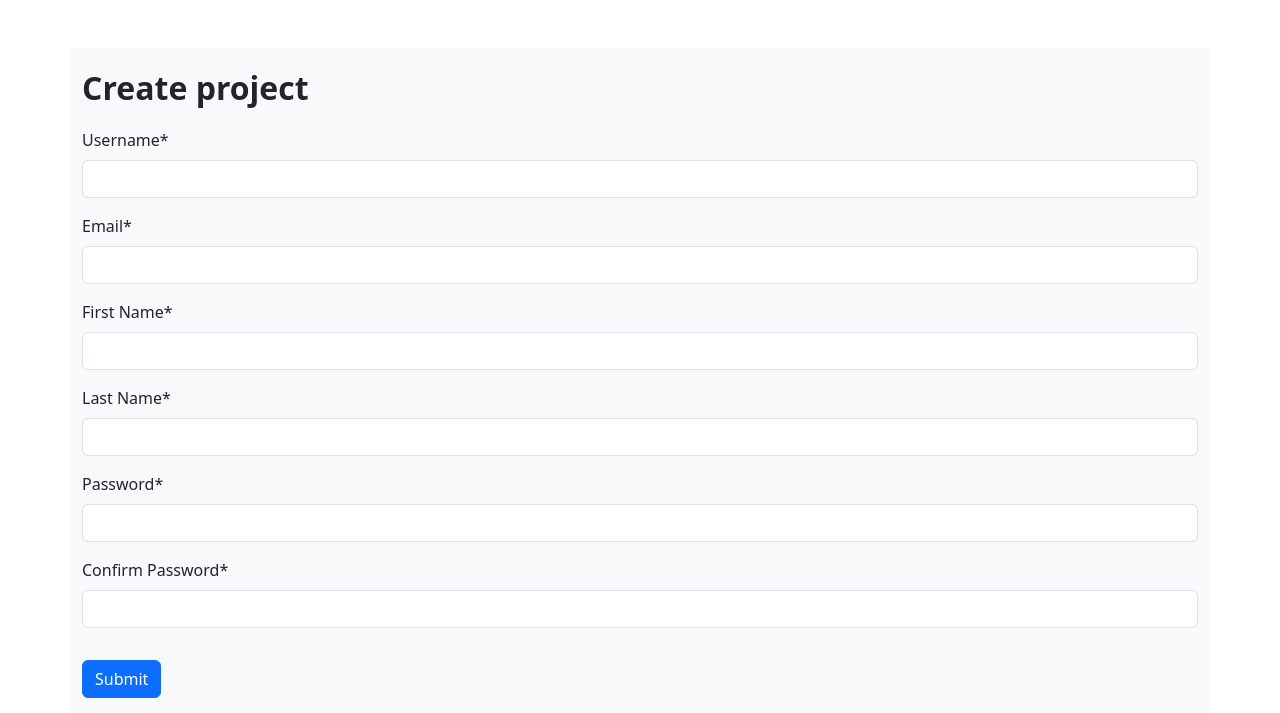
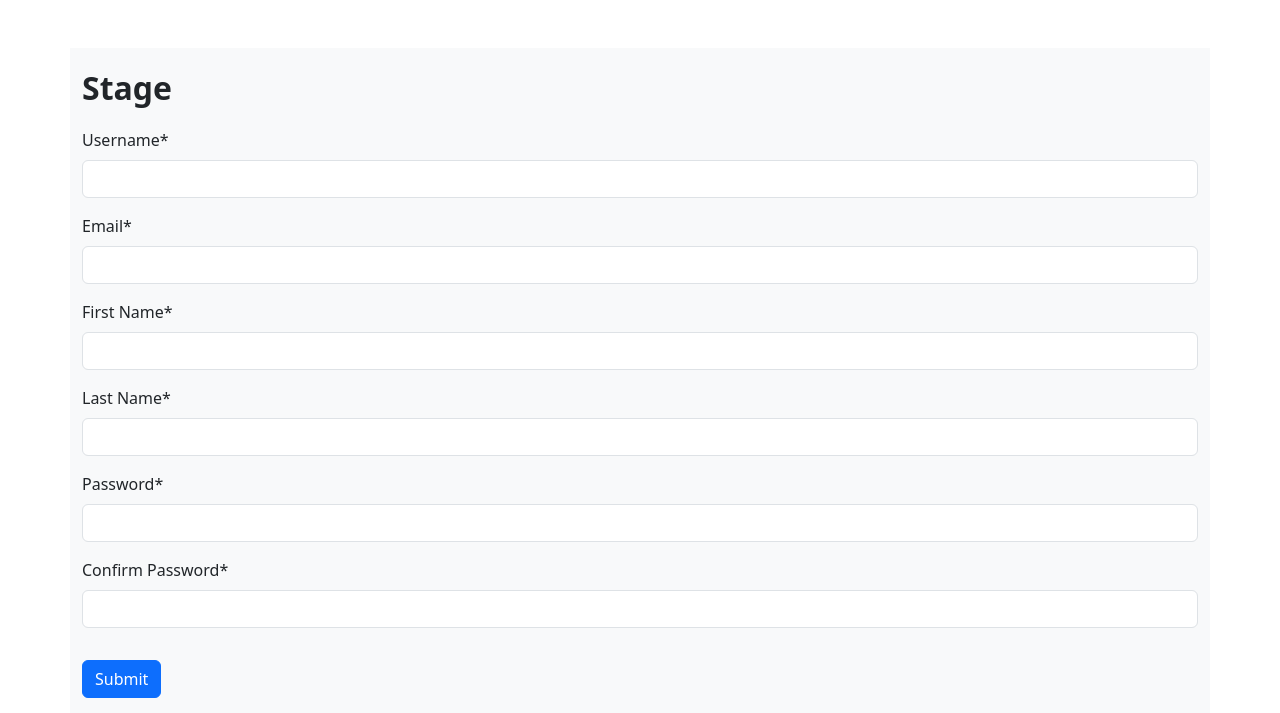
Before and after one commit to quocquann/hn_python_2023_project-management, a Django app: template app/templates/app/stage_form.html in a window 1280 px wide. Shown: the part 57-770 px from the top of the page. Run offline with Django 4.2, Linux system fonts and the light colour scheme; the template is opened without the code that fills it: values that come from a table or form of the project are taken from there, others are empty; some libraries are stand-ins or nearby versions.

Commit message:
Update Stage

```diff
--- a/app/forms.py
+++ b/app/forms.py
@@ -2,40 +2,47 @@ import re
 
 from django import forms
 from django.contrib.auth.models import User
-from .models import Task,Stage
-from django import forms
 from django.core.exceptions import ObjectDoesNotExist
 from django.utils.translation import gettext_lazy as _
+
+from .models import Task, Stage, UserStage
+from .utils import constants
 
 
 class TaskForm(forms.ModelForm):
     class Meta:
         model = Task
-        fields = ['content', 'start_date', 'end_date', 'status', 'stage', 'user']
+        fields = ["content", "start_date", "end_date", "status", "stage", "user"]
         widgets = {
-            'user': forms.CheckboxSelectMultiple,
-            'stage': forms.Select(attrs={'class': 'form-select'}),
+            "user": forms.CheckboxSelectMultiple,
+            "stage": forms.Select(attrs={"class": "form-select"}),
         }
 
     def __init__(self, *args, **kwargs):
         super(TaskForm, self).__init__(*args, **kwargs)
-        self.fields['start_date'].widget = forms.DateInput(attrs={'type': 'date'})
-        self.fields['end_date'].widget = forms.DateInput(attrs={'type': 'date'})
-        self.fields['stage'].queryset = Stage.objects.all()
-        self.fields['user'].queryset = User.objects.all()
+        self.fields["start_date"].widget = forms.DateInput(attrs={"type": "date"})
+        self.fields["end_date"].widget = forms.DateInput(attrs={"type": "date"})
+        self.fields["stage"].queryset = Stage.objects.all()
+        self.fields["user"].queryset = User.objects.all()
 
     def clean(self):
         cleaned_data = super().clean()
-        start_date = cleaned_data.get('start_date')
-        end_date = cleaned_data.get('end_date')
-        stage = cleaned_data.get('stage')
+        start_date = cleaned_data.get("start_date")
+        end_date = cleaned_data.get("end_date")
+        stage = cleaned_data.get("stage")
 
         if start_date and end_date and stage:
             if start_date < stage.start_date:
-                self.add_error('start_date', 'Start date must be greater than or equal to the start date of the stage.')
+                self.add_error(
+                    "start_date",
+                    "Start date must be greater than or equal to the start date of the stage.",
+                )
 
             if end_date > stage.end_date:
-                self.add_error('end_date', 'End date must be less than or equal to the end date of the stage.')
+                self.add_error(
+                    "end_date",
+                    "End date must be less than or equal to the end date of the stage.",
+                )
 
         return cleaned_data
 
@@ -56,9 +63,7 @@ class SignupForm(forms.Form):
         email = self.cleaned_data["email"]
         email_pattern = re.compile(r"^[\w\.]+@([\w-]+\.)+[\w-]{2,4}$")
         if not re.search(email_pattern, email):
-            raise forms.ValidationError(
-                _("Email or Password invalid.")
-            )
+            raise forms.ValidationError(_("Email or Password invalid."))
         try:
             User.objects.get(username=email)
         except ObjectDoesNotExist:
@@ -79,7 +84,9 @@ class SignupForm(forms.Form):
         username = self.cleaned_data["username"]
         if not re.search(r"^\w+$", username):
             raise forms.ValidationError(
-                _("Username can only contain alphanumeric characters and the underscore.")
+                _(
+                    "Username can only contain alphanumeric characters and the underscore."
+                )
             )
         try:
             User.objects.get(username=username)
@@ -97,3 +104,52 @@ class SignupForm(forms.Form):
             is_active=False,
         )
         return user
+
+
+class StageUpdateForm(forms.ModelForm):
+    user = forms.ModelChoiceField(queryset=User.objects.all(), label=_("Stage Owner"))
+
+    class Meta:
+        model = Stage
+        fields = ["name", "start_date", "end_date", "user"]
+
+    def __init__(self, *args, **kwargs):
+        project_id = kwargs.pop("project_id", None)
+        super(StageUpdateForm, self).__init__(*args, **kwargs)
+
+        if project_id:
+            users_for_project = User.objects.filter(project__id=project_id)
+            self.fields["user"].queryset = users_for_project
+
+        stage_owner = UserStage.objects.filter(
+            stage=self.instance, role=constants.STAGE_OWNER
+        ).first()
+
+        self.initial["user"] = stage_owner.user if stage_owner else None
+
+    def save(self, commit=True):
+        instance = super().save(commit=False)
+        user = self.cleaned_data["user"]
+
+        if user:
+            old_stage_owner = UserStage.objects.filter(
+                stage=instance, role=constants.STAGE_OWNER
+            ).first()
+
+            if old_stage_owner:
+                old_stage_owner.role = constants.MEMBER
+                old_stage_owner.save()
+
+            user_stage = UserStage.objects.get(user=user, stage=instance)
+            if user_stage:
+                user_stage.role = constants.STAGE_OWNER
+                user_stage.save()
+            else:
+                UserStage.objects.create(
+                    user=user, stage=instance, role=constants.STAGE_OWNER
+                )
+
+        if commit:
+            instance.save()
+
+        return instance
--- a/app/templates/app/stage_detail.html
+++ b/app/templates/app/stage_detail.html
@@ -48,7 +48,6 @@
                                 <td>
 
                                     {% for user_stage in user_stages %}
-                                        {{ STAGE }}
                                         {% if user_stage.role == STAGE_OWNER %}
                                             {{ user_stage.user }}
                                         {% endif %}
--- a/app/templates/app/stage_form.html
+++ b/app/templates/app/stage_form.html
@@ -5,10 +5,10 @@
 {% block content %}
 
     <div class="container bg-light py-3 mt-5">
-    <p class="fs-2 fw-semibold">{% translate "Create project" %}</p>
+        <p class="fs-2 fw-semibold">{% translate "Stage" %}</p>
         <form action="" method="POST">
             {% csrf_token %}
-        {{form|crispy}}
+            {{ form|crispy }}
             <button type="submit" class="btn mt-3 btn-primary">{% translate "Submit" %}</button>
         </form>
     </div>
--- a/app/urls.py
+++ b/app/urls.py
@@ -19,8 +19,21 @@ urlpatterns = [
         auth_views.LoginView.as_view(template_name="registration/signin.html"),
         name="login",
     ),
-    path('logout/', auth_views.LogoutView.as_view(next_page='/'), name='logout'),
-    path('delete_task/<int:pk>', views.delete_task, name='delete_task'),
-    path('<int:project_id>/stages/create/', views.StageCreateView.as_view(), name='create-stage'),
-    path('<int:project_id>/stages/<int:pk>/', views.StageDetailView.as_view(), name='detail-stage'),
+    path("logout/", auth_views.LogoutView.as_view(next_page="/"), name="logout"),
+    path("delete_task/<int:pk>", views.delete_task, name="delete_task"),
+    path(
+        "<int:project_id>/stages/create/",
+        views.StageCreateView.as_view(),
+        name="create-stage",
+    ),
+    path(
+        "<int:project_id>/stages/<int:pk>/",
+        views.StageDetailView.as_view(),
+        name="detail-stage",
+    ),
+    path(
+        "<int:project_id>/stages/<int:pk>/update/",
+        views.StageUpdateView.as_view(),
+        name="update-stage",
+    ),
 ]
```
Also changed, not shown: app/templates/app/project_detail.html (+18 -11 lines), app/views.py (+54 -29 lines). Lines whose indentation alone changed are shown as unchanged.
